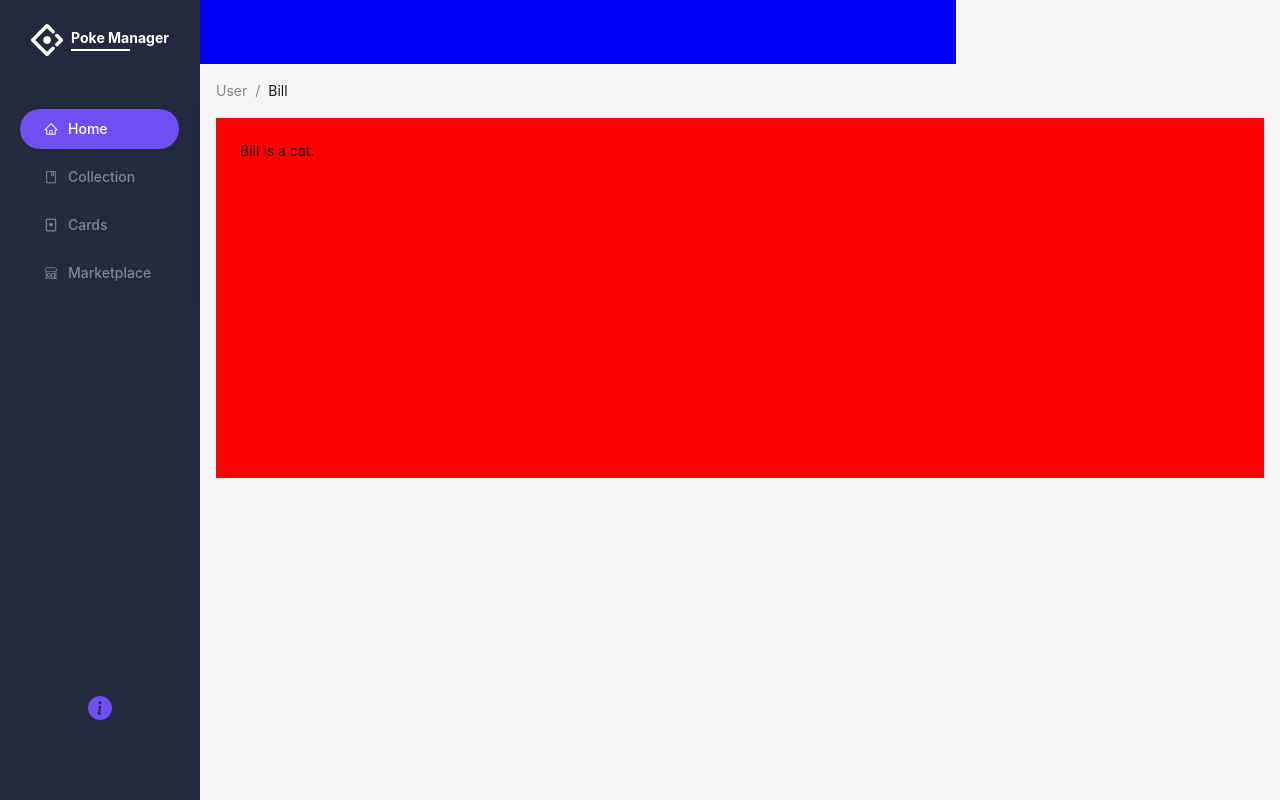
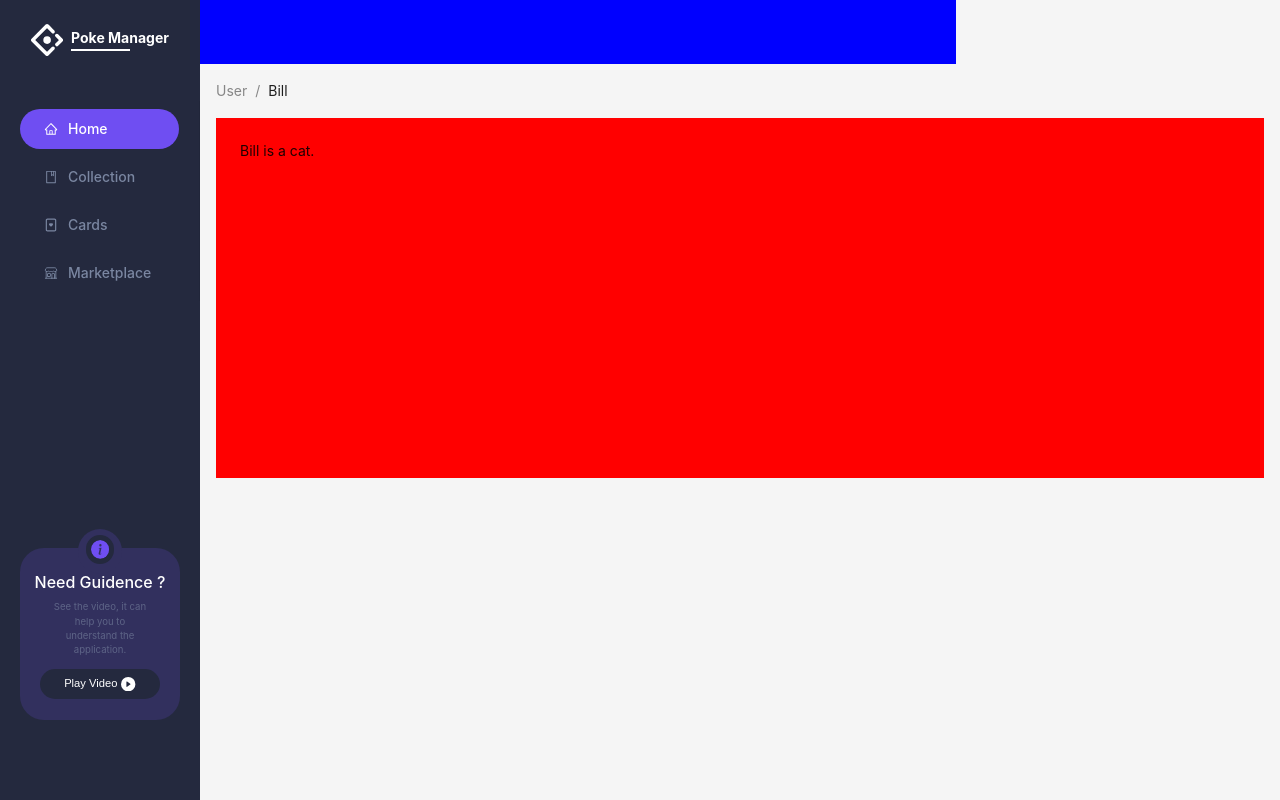
Before and after one commit to jeremyv59/poke-collection-manager, a React (Create React App) app: page / in a window 1280 px wide. Built offline with nearby package versions, Linux system fonts and the light colour scheme.

Commit message:
implement guidence block into sidebar (desktop)

```diff
--- a/src/components/sidebar/Sidebar.tsx
+++ b/src/components/sidebar/Sidebar.tsx
@@ -7,6 +7,11 @@ import {
   SidebarMenu,
   GuidenceContainer,
   IconInfo,
+  GuidenceTitle,
+  GuidenceDesc,
+  GuidenceButton,
+  IconPlay,
+  InfoIconContainer,
 } from "./sidebar_styled";
 import { items } from "../../constants/menuItems";
 import { theme } from "../../styles/Theme";
@@ -34,7 +39,17 @@ const Sidebar: React.FC = () => {
         mode="inline"
       />
       <GuidenceContainer>
-        <IconInfo />
+        <InfoIconContainer>
+          <IconInfo />
+        </InfoIconContainer>
+        <GuidenceTitle>Need Guidence ?</GuidenceTitle>
+        <GuidenceDesc>
+          See the video, it can help you to understand the application.
+        </GuidenceDesc>
+        <GuidenceButton>
+          Play Video
+          <IconPlay />
+        </GuidenceButton>
       </GuidenceContainer>
     </Layout.Sider>
   );
--- a/src/components/sidebar/sidebar_styled.tsx
+++ b/src/components/sidebar/sidebar_styled.tsx
@@ -1,6 +1,6 @@
 import styled from "styled-components";
 import { AntDesignOutlined } from "@ant-design/icons";
-import { BsInfoCircleFill } from "react-icons/bs";
+import { BsInfoCircleFill, BsFillPlayCircleFill } from "react-icons/bs";
 import { device } from "../../styles/Breakpoints";
 import { Menu } from "antd";
 
@@ -79,10 +79,88 @@ export const GuidenceContainer = styled.div`
   bottom: 10%;
   left: 25%;
   right: 25%;
+
+  @media ${device.laptopL} {
+    width: 80%;
+    left: 10%;
+    background-color: ${({ theme }) => theme.colors.darkPurple};
+    flex-direction: column;
+    border-radius: 1.5rem;
+    align-items: center;
+  }
+`;
+
+export const InfoIconContainer = styled.div`
+  display: block;
+
+  @media ${device.laptopL} {
+    position: absolute;
+    top: -1.2rem;
+    padding: 0.4rem 0.5rem;
+    background: ${({ theme }) => theme.colors.darkPurple};
+    border-color: transparent;
+    border-radius: 2rem;
+  }
 `;
 
 export const IconInfo = styled(BsInfoCircleFill)`
   color: ${({ theme }) => theme.colors.purple};
   background: transparent;
   font-size: 1.5rem;
+
+  @media ${device.laptopL} {
+    font-size: 1.8rem;
+    border: 5px solid ${({ theme }) => theme.colors.dark};
+    border-radius: 2rem;
+  }
 `;
+
+export const GuidenceTitle = styled.p`
+  font-size: 1rem;
+  font-weight: 500;
+  margin-top: 1.5rem;
+  color: ${({ theme }) => theme.colors.white};
+  display: none;
+
+  @media ${device.laptopL} {
+    display: block;
+  }
+`;
+
+export const GuidenceDesc = styled.span`
+  color: ${({ theme }) => theme.colors.gray};
+  font-size: 0.6rem;
+  text-align: center;
+  display: none;
+  font-weight: 400;
+  margin: 0.5rem 1.8rem 0.6875rem;
+  line-height: 150%;
+  opacity: 0.6;
+
+  @media ${device.laptopL} {
+    display: block;
+  }
+`;
+
+export const GuidenceButton = styled.button`
+  width: 75%;
+  background-color: ${({ theme }) => theme.colors.dark};
+  cursor: pointer;
+  display: none;
+  border-radius: 1.25rem;
+  color: ${({ theme }) => theme.colors.white};
+  font-size: 0.7rem;
+  padding: 0.5rem;
+  margin-bottom: 1.3rem;
+
+  @media ${device.laptopL} {
+    display: flex;
+    justify-content: center;
+    gap: 0.25rem;
+  }
+`;
+
+export const IconPlay = styled(BsFillPlayCircleFill)`
+  font-size: 0.9rem;
+  color: ${({ theme }) => theme.colors.white};
+`;
```
